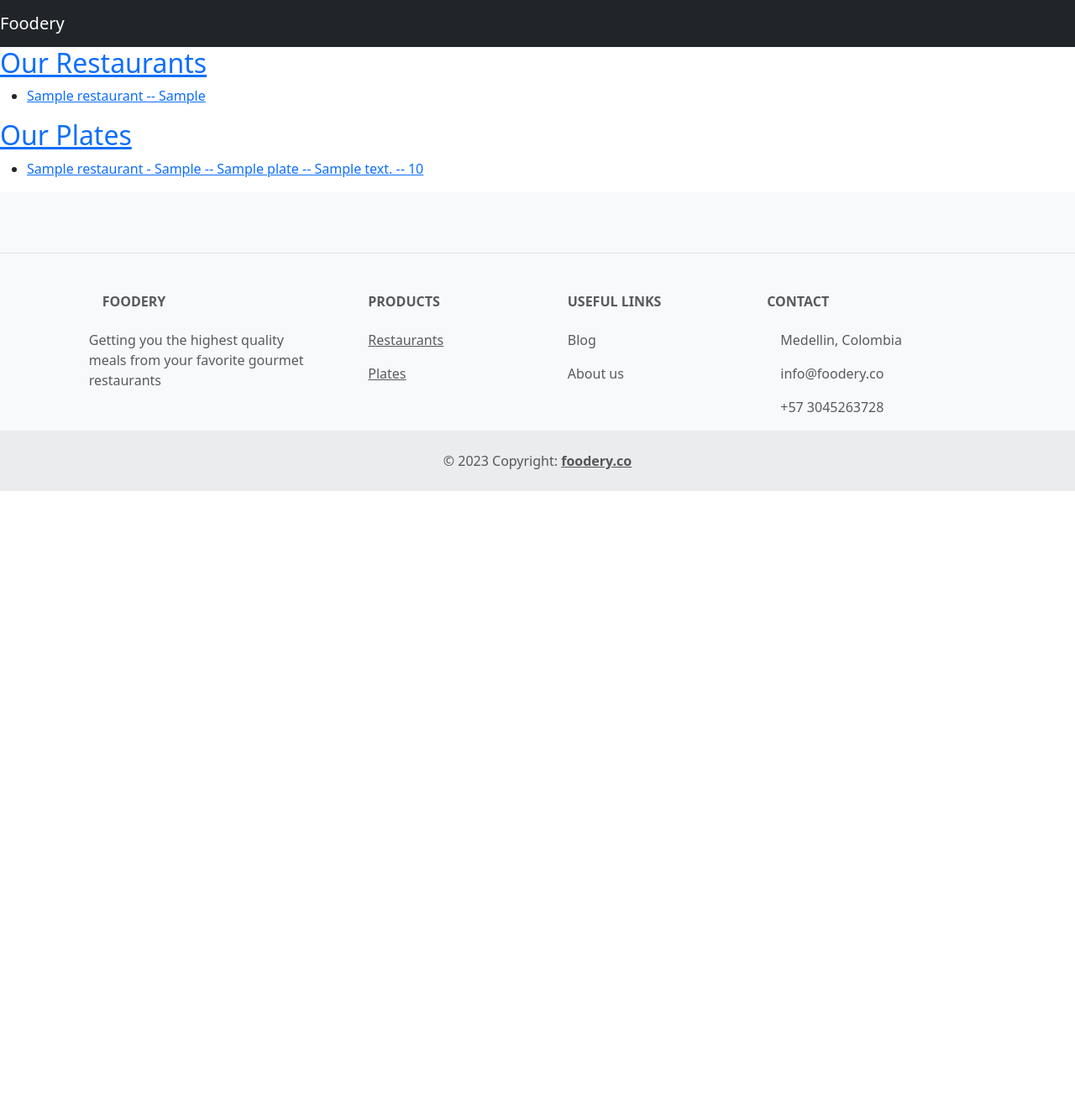
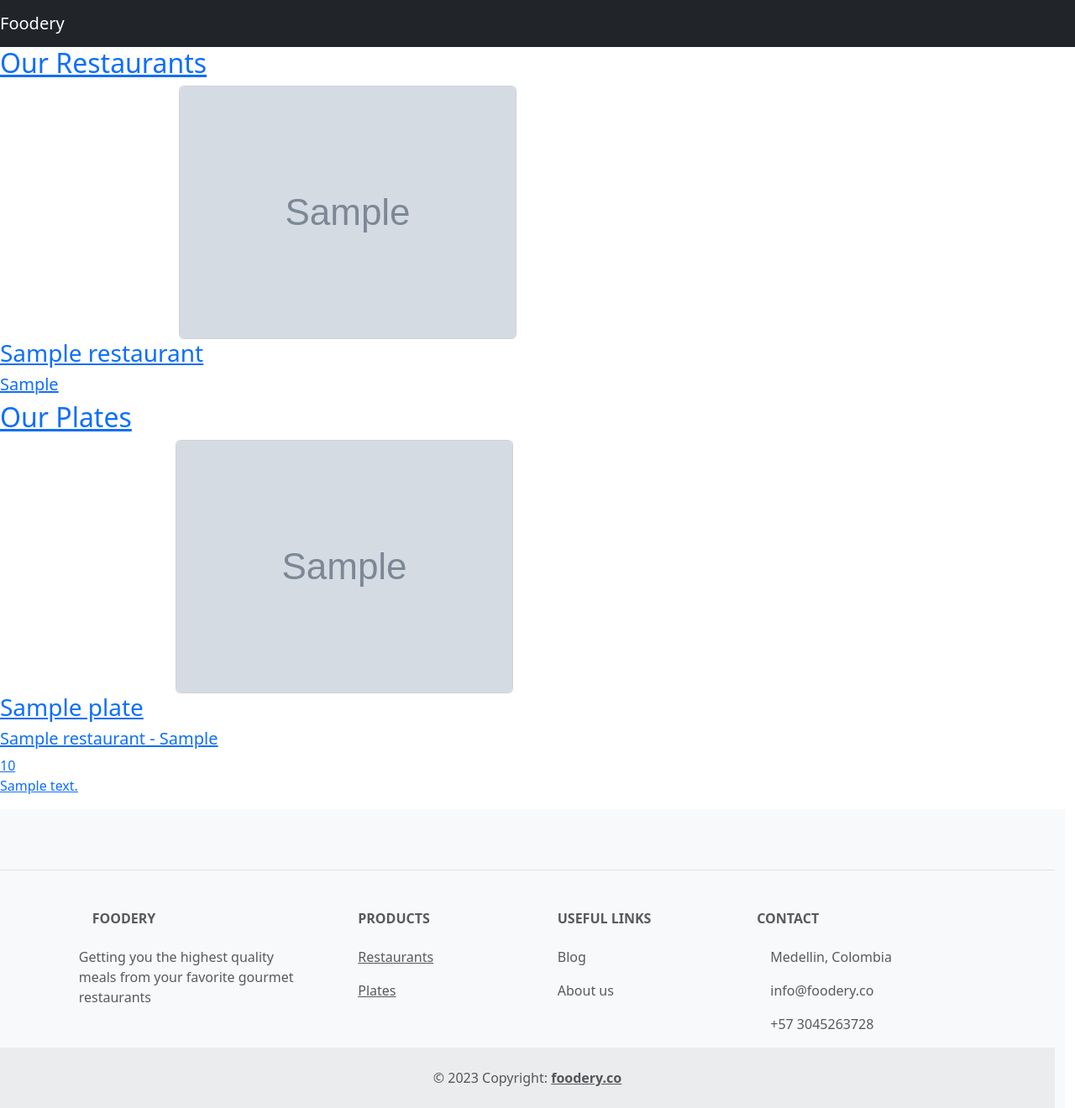
Before and after one commit to ChristianMartinezTech/Foodery, a Django app: page /food/ in a window 1280 px wide. Shown: the whole page at 84% size. Before the commit the page ends 585 px from the top, so only its background shows below. Run offline with Django 4.2, Linux system fonts and the light colour scheme; tables that the repository leaves empty hold one stand-in row (values such as "Sample post"); grey boxes marked "Sample" are stand-in pictures.

Commit message:
Upgraded the HTMl so the /food/index.html has more style. Also I updated the image charfield in Restaurant and Plate to no vail

```diff
--- a/Foodery/food/models.py
+++ b/Foodery/food/models.py
@@ -8,6 +8,7 @@
     """A model for Each Restaurant in Foodery"""
     name = models.CharField(max_length=100)
     type = models.CharField(max_length=150) # Colombian, Itallian, French, Japanesse
+    image = models.CharField(max_length=500, default="food/static/food/images/restaurant_placeholder.avif")
     #picture = models.ImageField()
 
     # Restaurant String method
@@ -20,8 +21,8 @@
     name = models.CharField(max_length=150)
     description = models.CharField(max_length=250)
     price = models.IntegerField(default=0)
-    #picture = models.ImageField()
     available = models.BooleanField(default=False)
+    image = models.CharField(max_length=500, default="food/static/food/images/food_placeholder.png")
 
     # Plate String method
     def __str__(self):
--- a/Foodery/food/templates/food/index.html
+++ b/Foodery/food/templates/food/index.html
@@ -9,23 +9,53 @@
     <h2>
       <a href="{% url 'food:restaurants' %}">Our Restaurants
     </h2>
+
     {% for restaurant in restaurant_list %}
-    <ul>
-      <li>
-        <a href="{% url 'food:restaurant_detail' restaurant.id %}">{{ restaurant.name }} -- {{ restaurant.type }}
-      </li>
-    </ul>
+    <div class="row">
+      <div class="col-md-3 offset-md-2">
+        <img class="card" height="150px" src="{{ restaurant.image }}"/>
+      </div>
+
+      <div class="col-md-4">
+        <h3>
+          <a href="{% url 'food:restaurant_detail' restaurant.id %}">{{ restaurant.name }}
+        </h3>
+        <h5>
+          {{ restaurant.type }}
+        </h5>
+      </div>
+
+      <div class="col-md-2">
+      </div>
     {% endfor %}
 
     <h2>
       <a href="{% url 'food:plates' %}">Our Plates
     </h2>
-      {% for plate in plates_list %}
-      <ul>
-        <li>
-          <a href="{% url 'food:plate_detail' plate.restaurant.id plate.id %}">{{ plate.restaurant }} -- {{ plate.name }} -- {{ plate.description }} -- {{ plate.price }}
-      </li>
-    </ul>
+
+    {% for plate in plates_list %}
+    <div class="row">
+      <div class="col-md-3 offset-md-2">
+        <img class="card" height="150px" src="{{ plate.image }}"/>
+      </div>
+
+      <div class="col-md-4">
+        <h3>
+          <a href="{% url 'food:plate_detail' plate.restaurant.id plate.id %}"> {{ plate.name }}
+        </h3>
+        <h5>
+          {{ plate.restaurant }}
+        </h5>
+        <h7>
+          {{ plate.price }}
+        </h7>
+        <p>
+          {{ plate.description }}
+        </p>
+      </div>
+
+      <div class="col-md-2">
+      </div>
      {% endfor %}
 
     {% endblock %}
```
Also changed, not shown: Foodery/food/migrations/0003_plate_image_restaurant_image.py (added), Foodery/food/migrations/0004_alter_plate_image_alter_restaurant_image.py (added), Foodery/food/static/food/images/food_placeholder.png (added), Foodery/food/static/food/images/restaurant_placeholder.avif (added).
